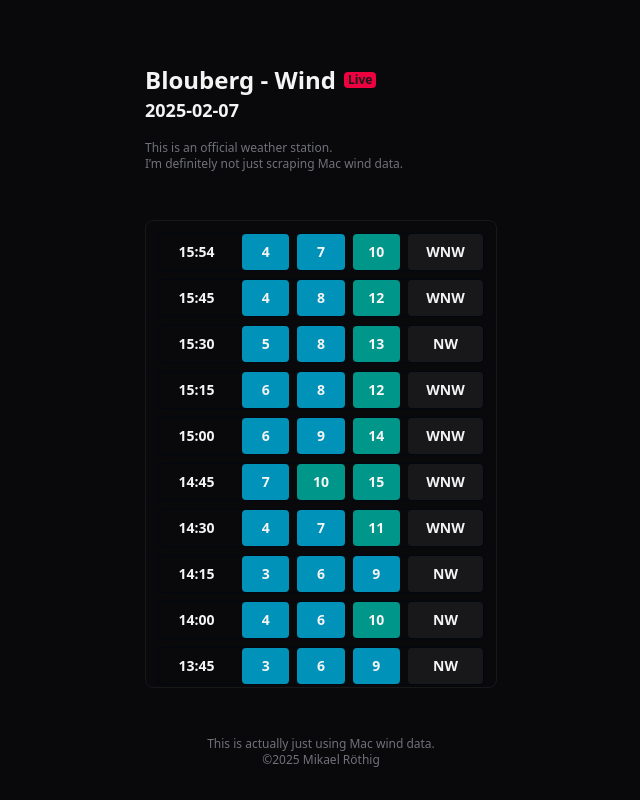
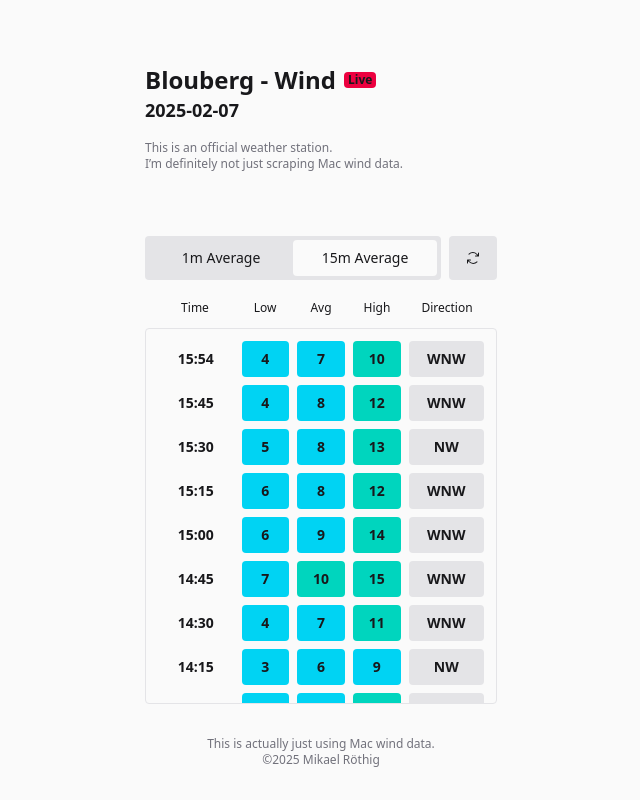
Before and after one commit to mikaelrothig/weather-station-dashboard-frontend, an Astro site: page / in a window 1280 px wide. Shown: the whole page, without its empty margins (319-959 px from the left). Built offline with nearby package versions, Linux system fonts and the light colour scheme; Astro itself is replaced by a stand-in of ours.

Commit message:
Added buttons, and theme based styling

```diff
--- /dev/null
+++ b/public/testData-1min.json
@@ -0,0 +1,542 @@
+[
+  {
+    "dirDegrees": "297",
+    "high": "10.4",
+    "low": "6.1",
+    "time": "16:35",
+    "date": "2025-02-07",
+    "avg": "7.6",
+    "dir": "WNW"
+  },
+  {
+    "dirDegrees": "304",
+    "high": "10.4",
+    "low": "7.0",
+    "time": "16:34",
+    "date": "2025-02-07",
+    "avg": "8.1",
+    "dir": "NW"
+  },
+  {
+    "dirDegrees": "297",
+    "high": "9.6",
+    "low": "6.1",
+    "time": "16:33",
+    "date": "2025-02-07",
+    "avg": "7.7",
+    "dir": "WNW"
+  },
+  {
+    "dirDegrees": "297",
+    "high": "9.6",
+    "low": "5.2",
+    "time": "16:32",
+    "date": "2025-02-07",
+    "avg": "7.8",
+    "dir": "WNW"
+  },
+  {
+    "dirDegrees": "294",
+    "high": "9.6",
+    "low": "5.2",
+    "time": "16:31",
+    "date": "2025-02-07",
+    "avg": "7.0",
+    "dir": "WNW"
+  },
+  {
+    "dirDegrees": "294",
+    "high": "8.7",
+    "low": "5.2",
+    "time": "16:30",
+    "date": "2025-02-07",
+    "avg": "6.8",
+    "dir": "WNW"
+  },
+  {
+    "dirDegrees": "303",
+    "high": "7.0",
+    "low": "5.2",
+    "time": "16:29",
+    "date": "2025-02-07",
+    "avg": "5.8",
+    "dir": "WNW"
+  },
+  {
+    "dirDegrees": "295",
+    "high": "10.4",
+    "low": "6.1",
+    "time": "16:28",
+    "date": "2025-02-07",
+    "avg": "7.6",
+    "dir": "WNW"
+  },
+  {
+    "dirDegrees": "308",
+    "high": "10.4",
+    "low": "4.3",
+    "time": "16:27",
+    "date": "2025-02-07",
+    "avg": "7.0",
+    "dir": "NW"
+  },
+  {
+    "dirDegrees": "305",
+    "high": "9.6",
+    "low": "4.3",
+    "time": "16:26",
+    "date": "2025-02-07",
+    "avg": "6.8",
+    "dir": "NW"
+  },
+  {
+    "dirDegrees": "300",
+    "high": "7.8",
+    "low": "5.2",
+    "time": "16:25",
+    "date": "2025-02-07",
+    "avg": "6.4",
+    "dir": "WNW"
+  },
+  {
+    "dirDegrees": "298",
+    "high": "7.0",
+    "low": "4.3",
+    "time": "16:24",
+    "date": "2025-02-07",
+    "avg": "5.5",
+    "dir": "WNW"
+  },
+  {
+    "dirDegrees": "293",
+    "high": "10.4",
+    "low": "4.3",
+    "time": "16:23",
+    "date": "2025-02-07",
+    "avg": "7.1",
+    "dir": "WNW"
+  },
+  {
+    "dirDegrees": "299",
+    "high": "8.7",
+    "low": "4.3",
+    "time": "16:22",
+    "date": "2025-02-07",
+    "avg": "6.2",
+    "dir": "WNW"
+  },
+  {
+    "dirDegrees": "300",
+    "high": "8.7",
+    "low": "5.2",
+    "time": "16:21",
+    "date": "2025-02-07",
+    "avg": "6.5",
+    "dir": "WNW"
+  },
+  {
+    "dirDegrees": "301",
+    "high": "8.7",
+    "low": "4.3",
+    "time": "16:20",
+    "date": "2025-02-07",
+    "avg": "6.4",
+    "dir": "WNW"
+  },
+  {
+    "dirDegrees": "301",
+    "high": "8.7",
+    "low": "4.3",
+    "time": "16:19",
+    "date": "2025-02-07",
+    "avg": "6.3",
+    "dir": "WNW"
+  },
+  {
+    "dirDegrees": "301",
+    "high": "8.7",
+    "low": "4.3",
+    "time": "16:18",
+    "date": "2025-02-07",
+    "avg": "6.3",
+    "dir": "WNW"
+  },
+  {
+    "dirDegrees": "305",
+    "high": "9.6",
+    "low": "4.3",
+    "time": "16:17",
+    "date": "2025-02-07",
+    "avg": "6.7",
+    "dir": "NW"
+  },
+  {
+    "dirDegrees": "300",
+    "high": "8.7",
+    "low": "4.3",
+    "time": "16:16",
+    "date": "2025-02-07",
+    "avg": "6.0",
+    "dir": "WNW"
+  },
+  {
+    "dirDegrees": "300",
+    "high": "8.7",
+    "low": "5.2",
+    "time": "16:15",
+    "date": "2025-02-07",
+    "avg": "6.4",
+    "dir": "WNW"
+  },
+  {
+    "dirDegrees": "298",
+    "high": "9.6",
+    "low": "5.2",
+    "time": "16:14",
+    "date": "2025-02-07",
+    "avg": "7.1",
+    "dir": "WNW"
+  },
+  {
+    "dirDegrees": "301",
+    "high": "10.4",
+    "low": "4.3",
+    "time": "16:13",
+    "date": "2025-02-07",
+    "avg": "7.0",
+    "dir": "WNW"
+  },
+  {
+    "dirDegrees": "301",
+    "high": "8.7",
+    "low": "5.2",
+    "time": "16:12",
+    "date": "2025-02-07",
+    "avg": "6.8",
+    "dir": "WNW"
+  },
+  {
+    "dirDegrees": "301",
+    "high": "8.7",
+    "low": "5.2",
+    "time": "16:11",
+    "date": "2025-02-07",
+    "avg": "6.4",
+    "dir": "WNW"
+  },
+  {
+    "dirDegrees": "301",
+    "high": "7.0",
+    "low": "4.3",
+    "time": "16:10",
+    "date": "2025-02-07",
+    "avg": "5.8",
+    "dir": "WNW"
+  },
+  {
+    "dirDegrees": "297",
+    "high": "7.8",
+    "low": "5.2",
+    "time": "16:09",
+    "date": "2025-02-07",
+    "avg": "5.9",
+    "dir": "WNW"
+  },
+  {
+    "dirDegrees": "297",
+    "high": "7.0",
+    "low": "5.2",
+    "time": "16:08",
+    "date": "2025-02-07",
+    "avg": "6.3",
+    "dir": "WNW"
+  },
+  {
+    "dirDegrees": "297",
+    "high": "7.8",
+    "low": "4.3",
+    "time": "16:07",
+    "date": "2025-02-07",
+    "avg": "5.9",
+    "dir": "WNW"
+  },
+  {
+    "dirDegrees": "298",
+    "high": "7.8",
+    "low": "4.3",
+    "time": "16:06",
+    "date": "2025-02-07",
+    "avg": "5.8",
+    "dir": "WNW"
+  },
+  {
+    "dirDegrees": "296",
+    "high": "8.7",
+    "low": "5.2",
+    "time": "16:05",
+    "date": "2025-02-07",
+    "avg": "6.4",
+    "dir": "WNW"
+  },
+  {
+    "dirDegrees": "296",
+    "high": "8.7",
+    "low": "4.3",
+    "time": "16:04",
+    "date": "2025-02-07",
+    "avg": "6.1",
+    "dir": "WNW"
+  },
+  {
+    "dirDegrees": "298",
+    "high": "7.8",
+    "low": "3.5",
+    "time": "16:03",
+    "date": "2025-02-07",
+    "avg": "5.8",
+    "dir": "WNW"
+  },
+  {
+    "dirDegrees": "293",
+    "high": "7.8",
+    "low": "4.3",
+    "time": "16:02",
+    "date": "2025-02-07",
+    "avg": "6.3",
+    "dir": "WNW"
+  },
+  {
+    "dirDegrees": "297",
+    "high": "7.0",
+    "low": "4.3",
+    "time": "16:01",
+    "date": "2025-02-07",
+    "avg": "5.7",
+    "dir": "WNW"
+  },
+  {
+    "dirDegrees": "297",
+    "high": "7.8",
+    "low": "4.3",
+    "time": "16:00",
+    "date": "2025-02-07",
+    "avg": "6.0",
+    "dir": "WNW"
+  },
+  {
+    "dirDegrees": "296",
+    "high": "8.7",
+    "low": "5.2",
+    "time": "15:59",
+    "date": "2025-02-07",
+    "avg": "6.6",
+    "dir": "WNW"
+  },
+  {
+    "dirDegrees": "299",
+    "high": "7.8",
+    "low": "5.2",
+    "time": "15:58",
+    "date": "2025-02-07",
+    "avg": "6.7",
+    "dir": "WNW"
+  },
+  {
+    "dirDegrees": "297",
+    "high": "8.7",
+    "low": "5.2",
+    "time": "15:57",
+    "date": "2025-02-07",
+    "avg": "6.4",
+    "dir": "WNW"
+  },
+  {
+    "dirDegrees": "298",
+    "high": "8.7",
+    "low": "5.2",
+    "time": "15:56",
+    "date": "2025-02-07",
+    "avg": "6.8",
+    "dir": "WNW"
+  },
+  {
+    "dirDegrees": "299",
+    "high": "8.7",
+    "low": "5.2",
+    "time": "15:55",
+    "date": "2025-02-07",
+    "avg": "6.7",
+    "dir": "WNW"
+  },
+  {
+    "dirDegrees": "296",
+    "high": "7.0",
+    "low": "4.3",
+    "time": "15:54",
+    "date": "2025-02-07",
+    "avg": "5.8",
+    "dir": "WNW"
+  },
+  {
+    "dirDegrees": "297",
+    "high": "7.8",
+    "low": "5.2",
+    "time": "15:53",
+    "date": "2025-02-07",
+    "avg": "5.9",
+    "dir": "WNW"
+  },
+  {
+    "dirDegrees": "302",
+    "high": "8.7",
+    "low": "5.2",
+    "time": "15:52",
+    "date": "2025-02-07",
+    "avg": "6.8",
+    "dir": "WNW"
+  },
+  {
+    "dirDegrees": "301",
+    "high": "9.6",
+    "low": "4.3",
+    "time": "15:51",
+    "date": "2025-02-07",
+    "avg": "6.5",
+    "dir": "WNW"
+  },
+  {
+    "dirDegrees": "302",
+    "high": "8.7",
+    "low": "4.3",
+    "time": "15:50",
+    "date": "2025-02-07",
+    "avg": "6.4",
+    "dir": "WNW"
+  },
+  {
+    "dirDegrees": "295",
+    "high": "8.7",
+    "low": "5.2",
+    "time": "15:49",
+    "date": "2025-02-07",
+    "avg": "7.0",
+    "dir": "WNW"
+  },
+  {
+    "dirDegrees": "304",
+    "high": "7.8",
+    "low": "4.3",
+    "time": "15:48",
+    "date": "2025-02-07",
+    "avg": "5.9",
+    "dir": "NW"
+  },
+  {
+    "dirDegrees": "304",
+    "high": "8.7",
+    "low": "5.2",
+    "time": "15:47",
+    "date": "2025-02-07",
+    "avg": "6.3",
+    "dir": "NW"
+  },
+  {
+    "dirDegrees": "304",
+    "high": "10.4",
+    "low": "6.1",
+    "time": "15:46",
+    "date": "2025-02-07",
+    "avg": "8.3",
+    "dir": "NW"
+  },
+  {
+    "dirDegrees": "303",
+    "high": "11.3",
+    "low": "5.2",
+    "time": "15:45",
+    "date": "2025-02-07",
+    "avg": "8.0",
+    "dir": "WNW"
+  },
+  {
+    "dirDegrees": "301",
+    "high": "8.7",
+    "low": "5.2",
+    "time": "15:44",
+    "date": "2025-02-07",
+    "avg": "6.4",
+    "dir": "WNW"
+  },
+  {
+    "dirDegrees": "305",
+    "high": "9.6",
+    "low": "6.1",
+    "time": "15:43",
+    "date": "2025-02-07",
+    "avg": "8.0",
+    "dir": "NW"
+  },
+  {
+    "dirDegrees": "303",
+    "high": "10.4",
+    "low": "6.1",
+    "time": "15:42",
+    "date": "2025-02-07",
+    "avg": "8.2",
+    "dir": "WNW"
+  },
+  {
+    "dirDegrees": "301",
+    "high": "11.3",
+    "low": "5.2",
+    "time": "15:41",
+    "date": "2025-02-07",
+    "avg": "7.7",
+    "dir": "WNW"
+  },
+  {
+    "dirDegrees": "305",
+    "high": "11.3",
+    "low": "7.0",
+    "time": "15:40",
+    "date": "2025-02-07",
+    "avg": "9.1",
+    "dir": "NW"
+  },
+  {
+    "dirDegrees": "303",
+    "high": "10.4",
+    "low": "7.0",
+    "time": "15:39",
+    "date": "2025-02-07",
+    "avg": "8.2",
+    "dir": "WNW"
+  },
+  {
+    "dirDegrees": "302",
+    "high": "9.6",
+    "low": "4.3",
+    "time": "15:38",
+    "date": "2025-02-07",
+    "avg": "6.7",
+    "dir": "WNW"
+  },
+  {
+    "dirDegrees": "296",
+    "high": "9.6",
+    "low": "6.1",
+    "time": "15:37",
+    "date": "2025-02-07",
+    "avg": "7.3",
+    "dir": "WNW"
+  },
+  {
+    "dirDegrees": "301",
+    "high": "10.4",
+    "low": "5.2",
+    "time": "15:36",
+    "date": "2025-02-07",
+    "avg": "7.7",
+    "dir": "WNW"
+  }
+]
--- /dev/null
+++ b/src/assets/icons/ArrowsClockwise.astro
@@ -0,0 +1,19 @@
+---
+interface Props {
+    width: string;
+    height: string;
+    tailwindAttr?: string;
+}
+
+const { width, height, tailwindAttr } = Astro.props;
+---
+
+<svg
+    xmlns="http://www.w3.org/2000/svg"
+    width={width}
+    height={height}
+    class={tailwindAttr}
+    viewBox="0 0 256 256"
+>
+    <path d="M224,48V96a8,8,0,0,1-8,8H168a8,8,0,0,1,0-16h28.69L182.06,73.37a79.56,79.56,0,0,0-56.13-23.43h-.45A79.52,79.52,0,0,0,69.59,72.71,8,8,0,0,1,58.41,61.27a96,96,0,0,1,135,.79L208,76.69V48a8,8,0,0,1,16,0ZM186.41,183.29a80,80,0,0,1-112.47-.66L59.31,168H88a8,8,0,0,0,0-16H40a8,8,0,0,0-8,8v48a8,8,0,0,0,16,0V179.31l14.63,14.63A95.43,95.43,0,0,0,130,222.06h.53a95.36,95.36,0,0,0,67.07-27.33,8,8,0,0,0-11.18-11.44Z"/>
+</svg>
--- a/src/components/Footer.astro
+++ b/src/components/Footer.astro
@@ -2,7 +2,7 @@
 
 ---
 
-<p class="text-center pb-8">
+<p class="text-center py-8">
     This is actually just using Mac wind data.<br>
     ©2025 Mikael Röthig
 </p>
--- a/src/components/WindData.jsx
+++ b/src/components/WindData.jsx
@@ -2,7 +2,7 @@ import React, { useState, useEffect } from 'react';
 
 export default function GetWindData(){
     const [showEntries, setShowEntries] = useState()
-    const apiUrl = 'http://localhost:4321/testData.json';
+    const apiUrl = 'http://localhost:4321/testData-15min.json';
 
     function pullJson() {
         fetch(apiUrl)
@@ -15,12 +15,12 @@ export default function GetWindData(){
 
                     return (
                         <div>
-                            <div className="grid grid-cols-12 gap-x-2 border rounded border-gray-950">
+                            <div className="grid grid-cols-12 gap-x-2">
                                 <span className="flex col-span-3 items-center justify-center px-4 py-2 font-bold text-sm">{entry.time}</span>
                                 <span className={`flex col-span-2 items-center justify-center px-4 py-2 rounded font-bold text-sm ${bgLow}`}>{Math.round(entry.low)}</span>
                                 <span className={`flex col-span-2 items-center justify-center px-4 py-2 rounded font-bold text-sm ${bgAvg}`}>{Math.round(entry.avg)}</span>
                                 <span className={`flex col-span-2 items-center justify-center px-4 py-2 rounded font-bold text-sm ${bgHigh}`}>{Math.round(entry.high)}</span>
-                                <span className="flex col-span-3 items-center justify-center px-4 py-2 bg-zinc-900 rounded font-bold text-sm">{entry.dir}</span>
+                                <span className="flex col-span-3 items-center justify-center px-4 py-2 bg-zinc-200 dark:bg-zinc-900 rounded font-bold text-sm">{entry.dir}</span>
                             </div>
                         </div>
                     )
@@ -33,28 +33,28 @@ export default function GetWindData(){
 
         switch (true) {
             case entry >= 40:
-                bgColor = 'bg-purple-600';
+                bgColor = 'bg-purple-400 dark:bg-purple-600';
                 break;
             case entry >= 35:
-                bgColor = 'bg-pink-600';
+                bgColor = 'bg-pink-400 dark:bg-pink-600';
                 break;
             case entry >= 30:
-                bgColor = 'bg-rose-600';
+                bgColor = 'bg-rose-400 dark:bg-rose-600';
                 break;
             case entry >= 25:
-                bgColor = 'bg-orange-600';
+                bgColor = 'bg-orange-400 dark:bg-orange-600';
                 break;
             case entry >= 20:
-                bgColor = 'bg-yellow-600';
+                bgColor = 'bg-yellow-400 dark:bg-yellow-600';
                 break;
             case entry >= 15:
-                bgColor = 'bg-emerald-600';
+                bgColor = 'bg-emerald-400 dark:bg-emerald-600';
                 break;
             case entry >= 10:
-                bgColor = 'bg-teal-600';
+                bgColor = 'bg-teal-400 dark:bg-teal-600';
                 break;
             default:
-                bgColor = 'bg-cyan-600';
+                bgColor = 'bg-cyan-400 dark:bg-cyan-600';
         }
 
         return bgColor;
--- a/src/layouts/Layout.astro
+++ b/src/layouts/Layout.astro
@@ -10,8 +10,8 @@ import '../styles/global.css';
 		<meta name="generator" content={Astro.generator} />
 		<title>Astro Basics</title>
 	</head>
-	<body class="bg-zinc-950 antialiased">
-		<main class="px-6 max-w-[400px] pt-16 h-screen mx-auto space-y-12 flex flex-col justify-between">
+	<body class="bg-zinc-50 dark:bg-zinc-950 antialiased">
+		<main class="px-6 max-w-[400px] pt-16 h-screen mx-auto flex flex-col justify-between">
 			<slot />
 		</main>
 	</body>
--- a/src/pages/index.astro
+++ b/src/pages/index.astro
@@ -2,13 +2,14 @@
 import Layout from '../layouts/Layout.astro';
 import WindData from '../components/WindData.jsx';
 import Footer from "../components/Footer.astro";
+import ArrowsClockwise from "../assets/icons/ArrowsClockwise.astro";
 
 const currentDate = new Date();
 let formattedDate = currentDate.toISOString().slice(0, 10).replace(/-/g, '-');
 ---
 
 <Layout>
-    <div>
+    <div class="pb-16">
         <div class="flex items-center gap-2">
             <h1>Blouberg - Wind</h1>
             <span class="flex h-fit px-1 py-0,5 rounded text-nowrap bg-rose-600 text-xs font-bold text-zinc-900">Live</span>
@@ -20,7 +21,25 @@ let formattedDate = currentDate.toISOString().slice(0, 10).replace(/-/g, '-');
         </p>
     </div>
 
-    <div class="border border-zinc-900 rounded-lg p-3 overflow-scroll">
+    <div class="flex gap-x-2 pb-2">
+        <div class="grid grid-cols-2 p-1 w-full bg-zinc-200 dark:bg-zinc-900 rounded">
+            <button class="p-2 rounded">1m Average</button>
+            <button class="bg-zinc-50 dark:bg-zinc-950 p-2 rounded">15m Average</button>
+        </div>
+
+        <button class="bg-zinc-200 dark:bg-zinc-900 rounded py-3 px-4">
+            <ArrowsClockwise height="16" width="16" tailwindAttr="fill-zinc-900 dark:fill-zinc-200"/>
+        </button>
+    </div>
+
+    <div class="grid grid-cols-12 p-3 gap-x-2">
+        <span class="text-center col-span-3 text-xs">Time</span>
+        <span class="text-center col-span-2 text-xs">Low</span>
+        <span class="text-center col-span-2 text-xs">Avg</span>
+        <span class="text-center col-span-2 text-xs">High</span>
+        <span class="text-center col-span-3 text-xs">Direction</span>
+    </div>
+    <div class="border border-zinc-200 dark:border-zinc-900 rounded p-3 overflow-scroll">
         <WindData client:load/>
     </div>
 
--- a/src/styles/global.css
+++ b/src/styles/global.css
@@ -1,13 +1,16 @@
 @import "tailwindcss";
+
+@custom-variant dark (&:where(.dark, .dark *));
+
 
 @layer base {
 
     h1 {
-        @apply text-2xl text-zinc-100 font-bold;
+        @apply text-2xl text-zinc-900 dark:text-zinc-200 font-bold;
     }
 
     h2 {
-        @apply text-lg text-zinc-100 font-bold;
+        @apply text-lg text-zinc-900 dark:text-zinc-200 font-bold;
     }
 
     p {
@@ -15,6 +18,10 @@
     }
 
     span {
-        @apply text-zinc-100;
+        @apply text-zinc-900 dark:text-zinc-200 text-xs;
+    }
+
+    button {
+        @apply text-zinc-900 dark:text-zinc-200 text-sm hover:cursor-pointer;
     }
 }
```
Also changed, not shown: README.md, public/testData-15min.json (renamed from public/testData.json).
